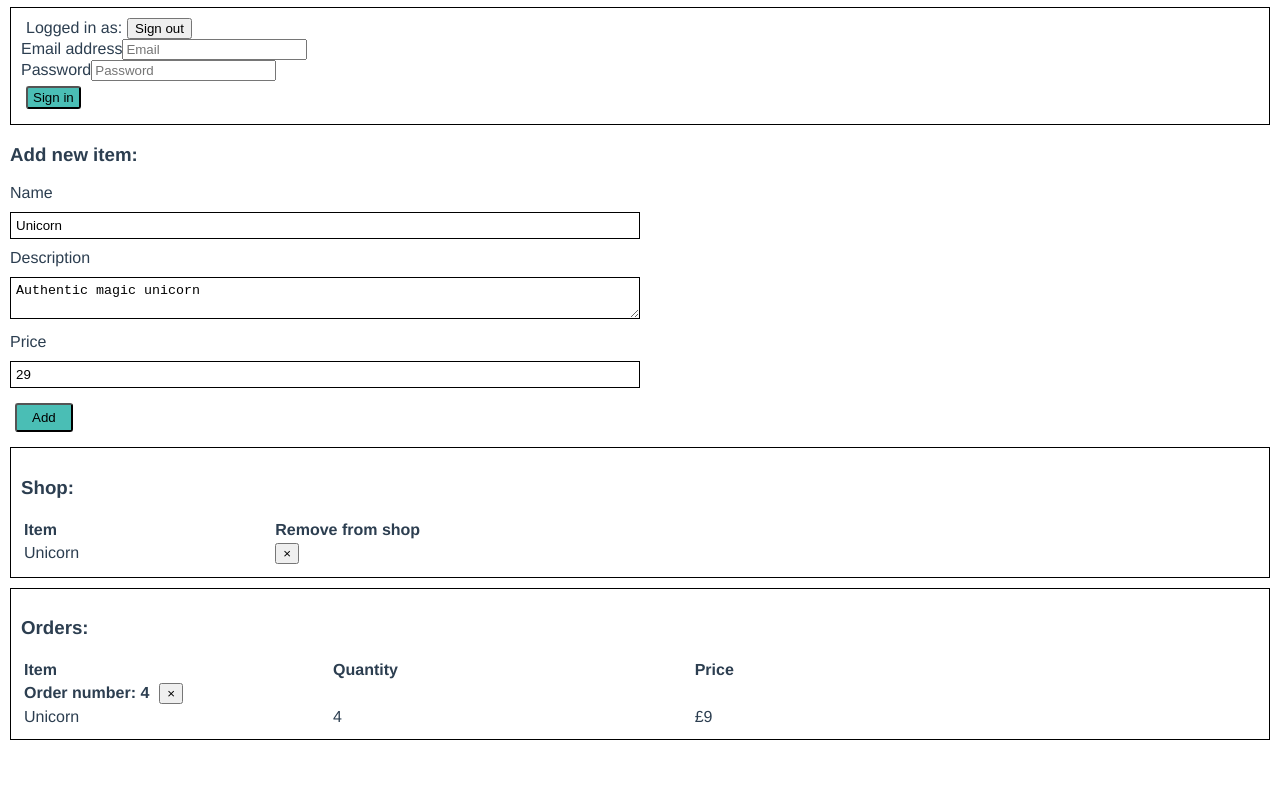
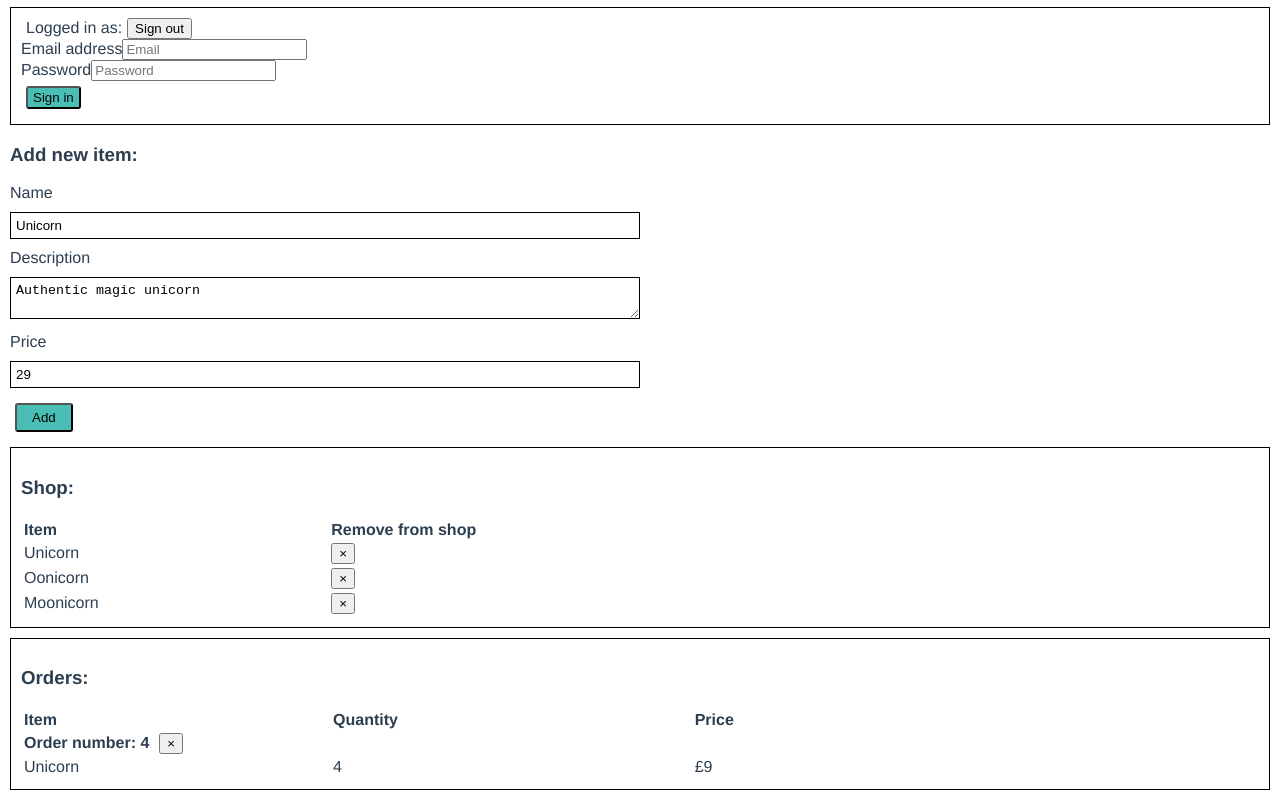
Before and after one commit to sophieklm/shoppy-shop, a Vue app: page /admin in a window 1280 px wide. Shown: the part 418-1218 px from the top of the page. Before the commit the page ends 1168 px from the top, so only its background shows below. Built offline with nearby package versions, Linux system fonts and the light colour scheme; no server answers.

Commit message:
Add vuex store

```diff
--- a/package.json
+++ b/package.json
@@ -11,7 +11,8 @@
     "core-js": "^3.6.5",
     "firebase": "^7.14.5",
     "vue": "^2.6.11",
-    "vue-router": "^3.3.1"
+    "vue-router": "^3.3.1",
+    "vuex": "^3.4.0"
   },
   "devDependencies": {
     "@vue/cli-plugin-babel": "~4.4.0",
--- a/src/components/Admin.vue
+++ b/src/components/Admin.vue
@@ -17,9 +17,9 @@
             <th>Remove from shop</th>
           </tr>
         </thead>
-        <tbody>
+        <tbody v-for="item in getShopItems" :key="item.id">
           <tr>
-            <td>Unicorn</td>
+            <td>{{ item.name }}</td>
             <td>
               <button type="button" class="remove_btn">&times;</button>
             </td>
@@ -66,6 +66,11 @@ export default {
     NewItem,
     Login,
   },
+  computed: {
+    getShopItems() {
+      return this.$store.state.shopItems;
+    },
+  },
   methods: {
     async signOut() {
       try {
--- a/src/components/Shop.vue
+++ b/src/components/Shop.vue
@@ -81,24 +81,12 @@ export default {
     return {
       basket: [],
       basketText: 'Your basket is empty!',
-      getShopItems: {
-        1: {
-          name: 'Unicorn',
-          description: 'Authentic magic unicorn',
-          price: 29,
-        },
-        2: {
-          name: 'Oonicorn',
-          description: 'Non-magical unicorn',
-          price: 9,
-        },
-        3: {
-          name: 'Moonicorn',
-          description: 'Unicow',
-          price: 20,
-        },
-      },
     };
+  },
+  computed: {
+    getShopItems() {
+      return this.$store.state.shopItems;
+    },
   },
   methods: {
     async addToBasket(item) {
--- a/src/main.js
+++ b/src/main.js
@@ -2,6 +2,7 @@ import Vue from 'vue';
 import App from './App.vue';
 import VueRouter from 'vue-router';
 import { routes } from './routes';
+import { store } from './store/store';
 
 Vue.config.productionTip = false;
 Vue.use(VueRouter);
@@ -18,5 +19,6 @@ const router = new VueRouter({
 
 new Vue({
   router,
+  store,
   render: (h) => h(App),
 }).$mount('#app');
--- /dev/null
+++ b/src/store/store.js
@@ -0,0 +1,25 @@
+import Vue from 'vue';
+import Vuex from 'vuex';
+
+Vue.use(Vuex);
+export const store = new Vuex.Store({
+  state: {
+    shopItems: {
+      1: {
+        name: 'Unicorn',
+        description: 'Authentic magic unicorn',
+        price: 29,
+      },
+      2: {
+        name: 'Oonicorn',
+        description: 'Non-magical unicorn',
+        price: 9,
+      },
+      3: {
+        name: 'Moonicorn',
+        description: 'Unicow',
+        price: 20,
+      },
+    },
+  },
+});
```
Also changed, not shown: 1 other file (tests, documents, lock files or other folders).
